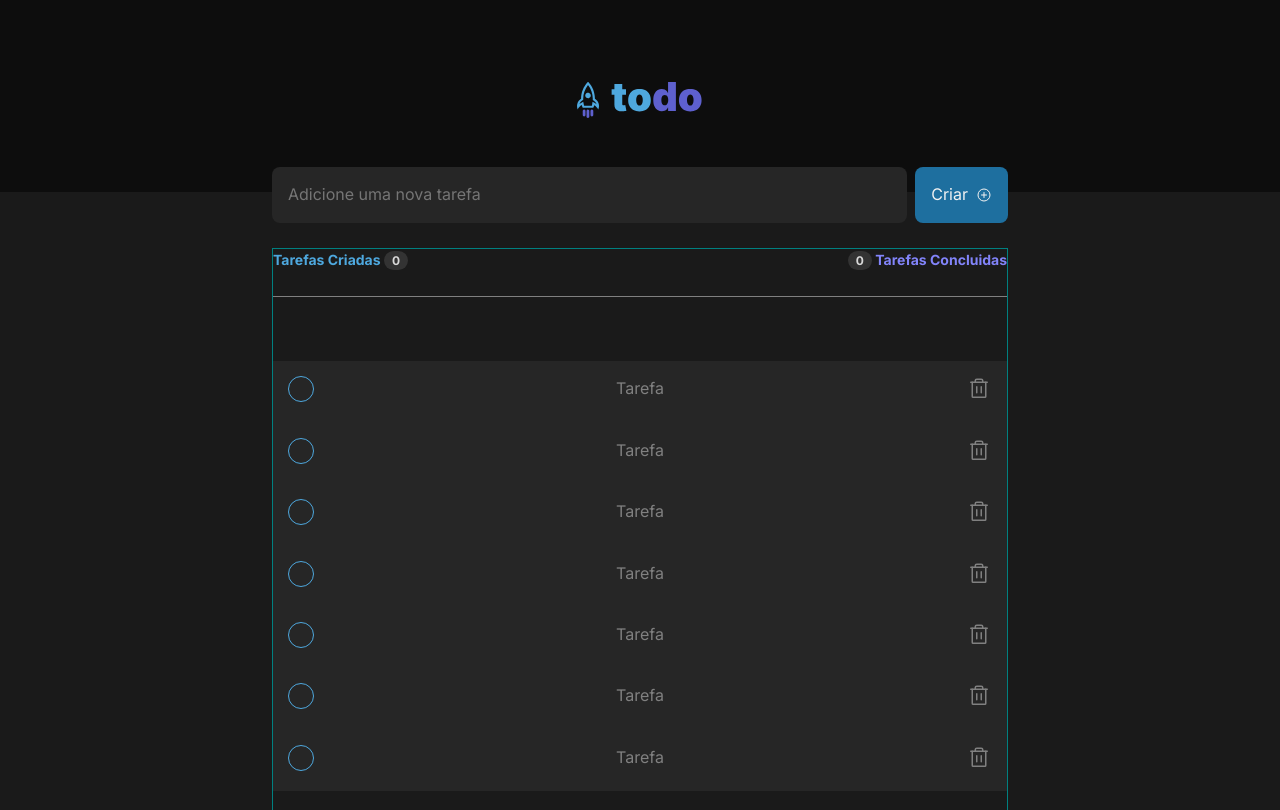
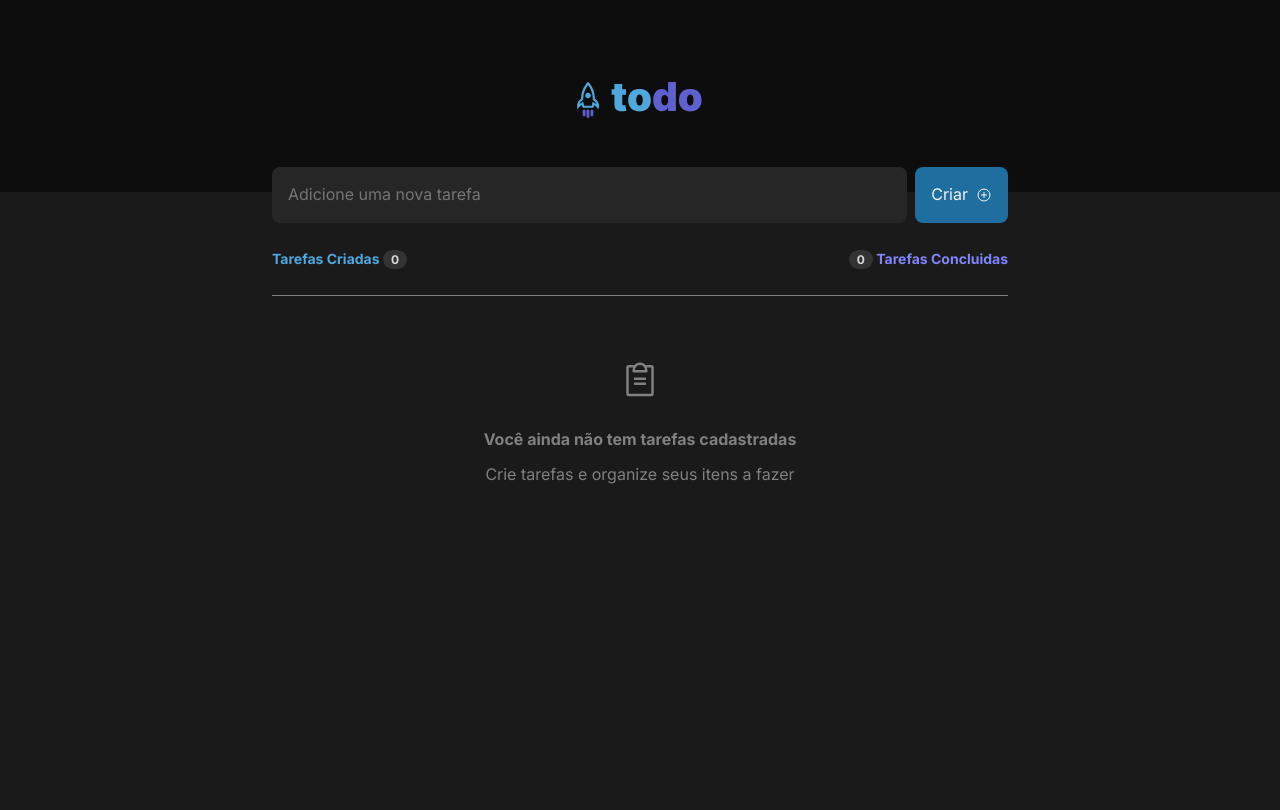
Before and after one commit to TarcisioCarvalho/to-do-list---react, a React (Vite) app: page / in a window 1280 px wide. Shown: the top 810 px of the page. Built offline with nearby package versions, Linux system fonts and the light colour scheme.

Commit message:
Static version 1

```diff
--- a/index.html
+++ b/index.html
@@ -5,7 +5,7 @@
     <link rel="preconnect" href="https://fonts.googleapis.com">
     <link rel="preconnect" href="https://fonts.gstatic.com" crossorigin>
     <link href="https://fonts.googleapis.com/css2?family=Inter:wght@400;700&display=swap" rel="stylesheet">
-    <link rel="icon" type="image/svg+xml" href="/src/favicon.svg" />
+    <link rel="icon" type="image/svg+xml" href="./src/assets/img/logo.svg" />
     <meta name="viewport" content="width=device-width, initial-scale=1.0" />
     <title>To-do-List</title>
   </head>
--- a/src/components/Task/Task.tsx
+++ b/src/components/Task/Task.tsx
@@ -8,7 +8,7 @@ const Task = () => {
 
           <input className={styles.inputCheck} type="checkbox" />
 
-        <p>Tarefa</p>
+        <p>Lorem ipsum dolor sit amet consectetur adipisicing elit. Obcaecati, accusamus quis aliquam eaque id illo delectus quam, nostrum, ipsa magni vitae mollitia? Dolores nemo tenetur quae id aliquid sed mollitia. Lorem ipsum dolor sit amet consectetur adipisicing elit. Enim, facilis! Similique accusamus aspernatur odit! Atque doloribus, modi reprehenderit ex perspiciatis aliquam nobis aut eos totam amet neque non quibusdam molestias.</p>
         <button className={styles.button}>
           <Trash size={24}/>
         </button>
--- a/src/components/Task/styles.module.css
+++ b/src/components/Task/styles.module.css
@@ -4,17 +4,19 @@
     color: var(--gray-300);
     width: 100%;
     justify-content: space-between;
+    align-items: center;
     padding: 1rem;
 }
 
 
 .inputCheck{
+ cursor: pointer;
  appearance: none;
  width: 1.5rem;
  height: 1.5rem;
  border-radius: 50%;
  outline: 1px solid var(--blue);
- transition: .2s;
+ transition: .1s;
 }
 
 .inputCheck:hover{
@@ -35,6 +37,11 @@
     background-color: var(--purple);
 }
 
+.task p{
+   width: 100%;
+   padding-left: 12px;
+}
+
 .button{
     appearance: none;
     background-color: transparent;
--- a/src/components/Tasks/Tasks.tsx
+++ b/src/components/Tasks/Tasks.tsx
@@ -11,14 +11,10 @@ const Tasks = () => {
             <p className={styles.purpleParagraph}> <span>0</span> Tarefas Concluidas</p>
         </header>
         <main>
+            <ClipboardText size={56}  className={styles.clipboard}/>
+            <p className={styles.firstParahraph}>Você ainda não tem tarefas cadastradas</p>
+            <p>Crie tarefas e organize seus itens a fazer</p>
 
-            <Task/>
-            <Task/>
-            <Task/>
-            <Task/>
-            <Task/>
-            <Task/>
-            <Task/>
         </main>
     </article>
   )
--- a/src/components/Tasks/styles.module.css
+++ b/src/components/Tasks/styles.module.css
@@ -4,7 +4,6 @@
     display: flex;
     flex-direction: column;
     align-items: center;
-    border: 1px solid teal;
 }
 
 .tasks header{
@@ -43,6 +42,7 @@
     display: flex;
     flex-direction: column;
     align-items: center;
+    gap: 12px;
 }
 
 
@@ -53,3 +53,9 @@
 .clipboard{
     padding-bottom: 1rem;
 }
+
+@media(max-width:768px) {
+    .tasks{
+        margin-top: 3rem;
+    }
+}
```
